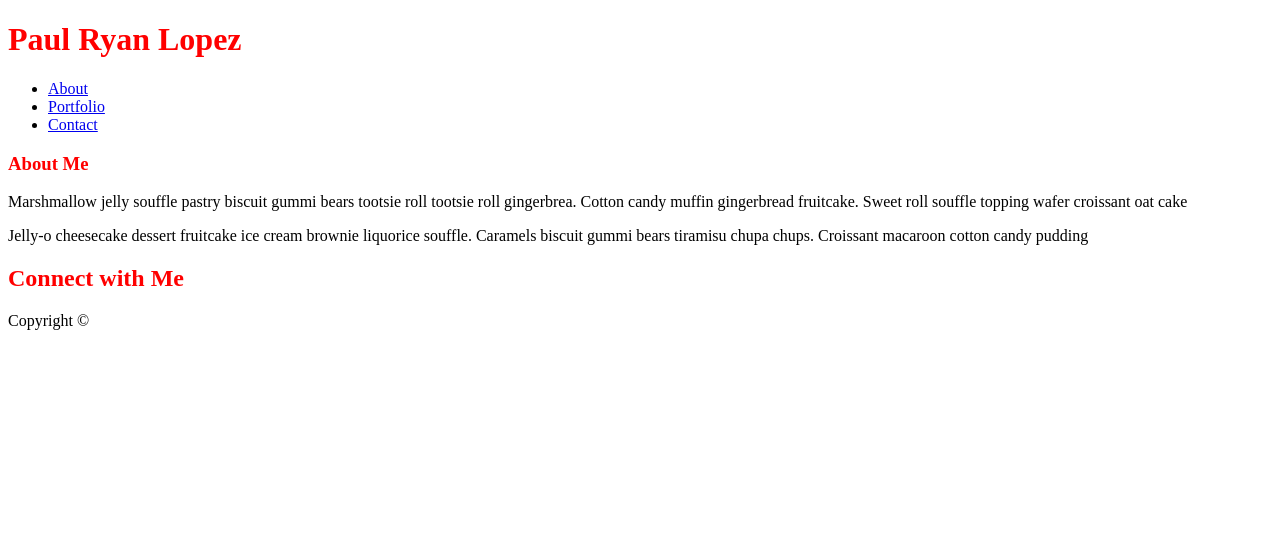
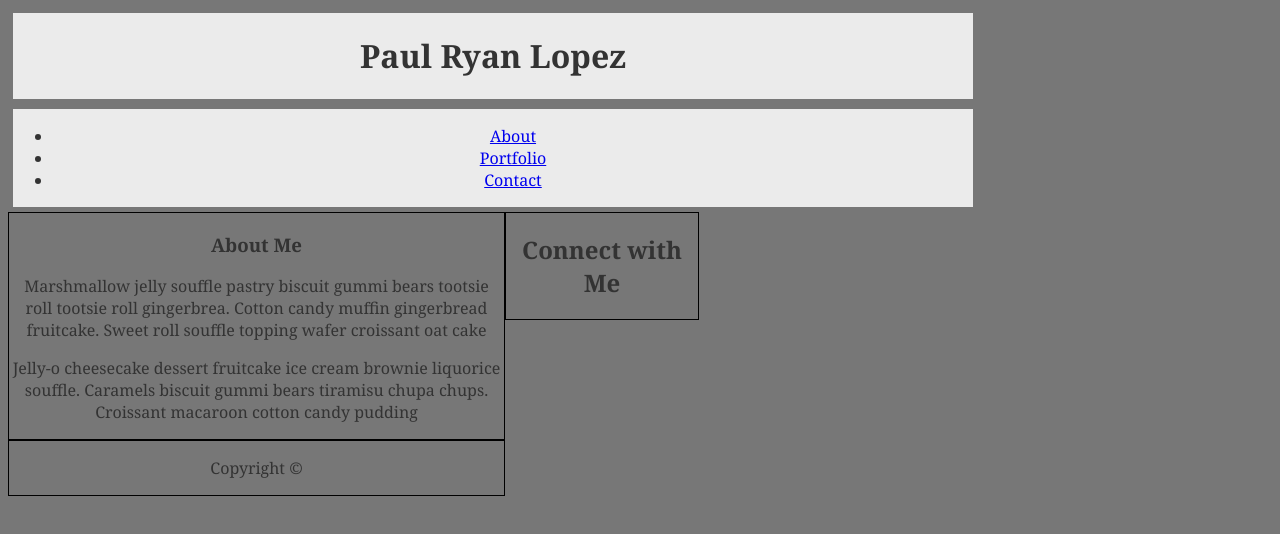
Before and after one commit to paulrld/Basic-Portfolio, a plain HTML site: page index.html in a window 1280 px wide. Drawn offline with Linux system fonts and the light colour scheme; a web font is replaced by a local one.

Commit message:
starting to do easier assignment

```diff
--- a/assets/css/style.css
+++ b/assets/css/style.css
@@ -1,3 +1,67 @@
-h1 {
-	color: red;
+/*
+header {
+   display: flex;
+   justify-content: space-between;
+   max-width: 980px;
+   margin: auto;
+   padding: 10px;
+   background: #333;
+   border-radius: 3px 3px 0 0;
+   @include forSmallScreens(700) {
+      display: block;
+      text-align: center;
+   }
+} */
+
+/*centers everything and changes color and line height */
+body {
+	/*
+	Be sure to zero out the body margins and padding so the page is flush to the top of the page:
+	*/
+	margin: 0:;
+	padding: 0;
+
+	color: #333;
+	background: #777;
+
+	text-align: center;
+	font-family: "Georgia",Times New Roman,Times,serif;
+
+	line-height: 150%
+	font-size: 18px;
+
+
+	width: 960px;
 }
+header {
+	background: #ebebeb;
+	border: 5px solid #777;
+	width: 100%;
+}
+.main-nav {
+	float: left;
+	width: 100%;
+
+	border: 5px solid #777;
+	background: #ebebeb;
+}
+
+#main-bio  {
+	float: left;
+	width: 495px;
+
+	border: 1px solid #000;
+
+}
+.side-content  {
+	float: left;
+	width: 20%;
+
+	border: 1px solid #000;
+}
+.main-footer  {
+	float: left;
+	width: 495px;
+
+	border: 1px solid #000;
+}
--- a/index.html
+++ b/index.html
@@ -25,7 +25,7 @@
     <main class="main-container">
 
 
-      <section>
+      <section id="main-bio">
         <article>
           <h1>About Me</h1>
           <p>Marshmallow jelly souffle pastry biscuit gummi bears tootsie roll tootsie roll gingerbrea. Cotton candy muffin gingerbread fruitcake. Sweet roll souffle topping wafer croissant oat cake</p>
```
Also changed, not shown: sample.html (added, +123 -0 lines).
